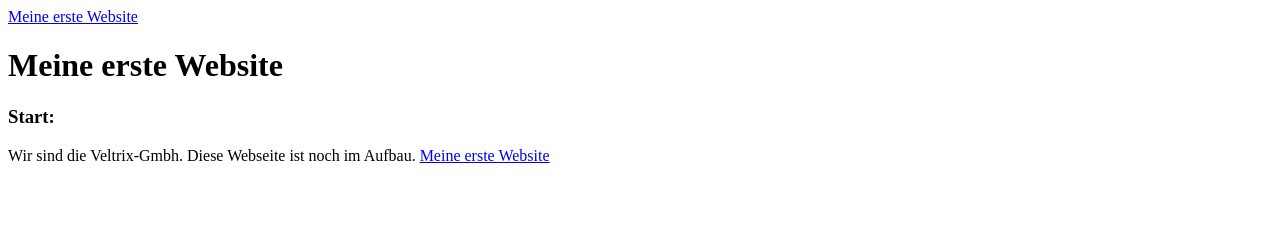
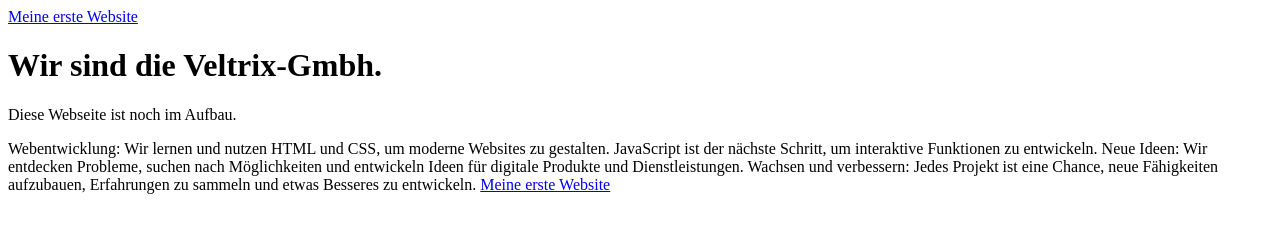
Before and after one commit to nddkdkwkw/Veltrix-Gmbh, a plain HTML site: page index.html in a window 1280 px wide. Drawn offline with Linux system fonts and the light colour scheme.

Commit message:
index.html aktualisieren

```diff
--- a/index.html
+++ b/index.html
@@ -4,12 +4,14 @@
 <head>
 <title>Page Title</title>
 </head>
-<body>
-
-<h1>Meine erste Website</h1>
-<h3>Start:</h3>
-<p>Wir sind die Veltrix-Gmbh. Diese Webseite ist noch im Aufbau.
-
+<h1>Wir sind die Veltrix-Gmbh.</h1>
+<p>Diese Webseite ist noch im Aufbau.</p>
+<p>Webentwicklung:
+Wir lernen und nutzen HTML und CSS, um moderne Websites zu gestalten. JavaScript ist der nächste Schritt, um interaktive Funktionen zu entwickeln.
+Neue Ideen:
+Wir entdecken Probleme, suchen nach Möglichkeiten und entwickeln Ideen für digitale Produkte und Dienstleistungen.
+Wachsen und verbessern:
+Jedes Projekt ist eine Chance, neue Fähigkeiten aufzubauen, Erfahrungen zu sammeln und etwas Besseres zu entwickeln.
 <a href="https://www.google.com">Meine erste Website</a>
 </body>
 </html>
```
